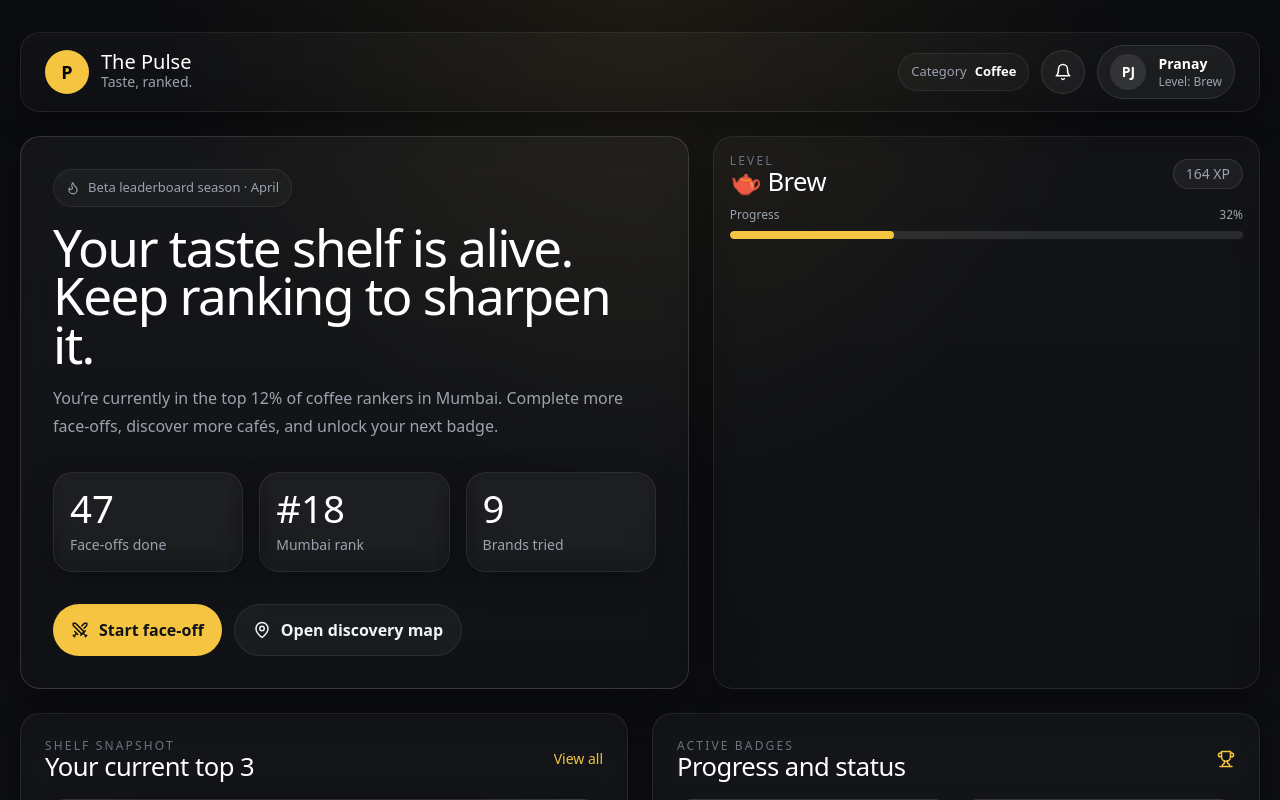
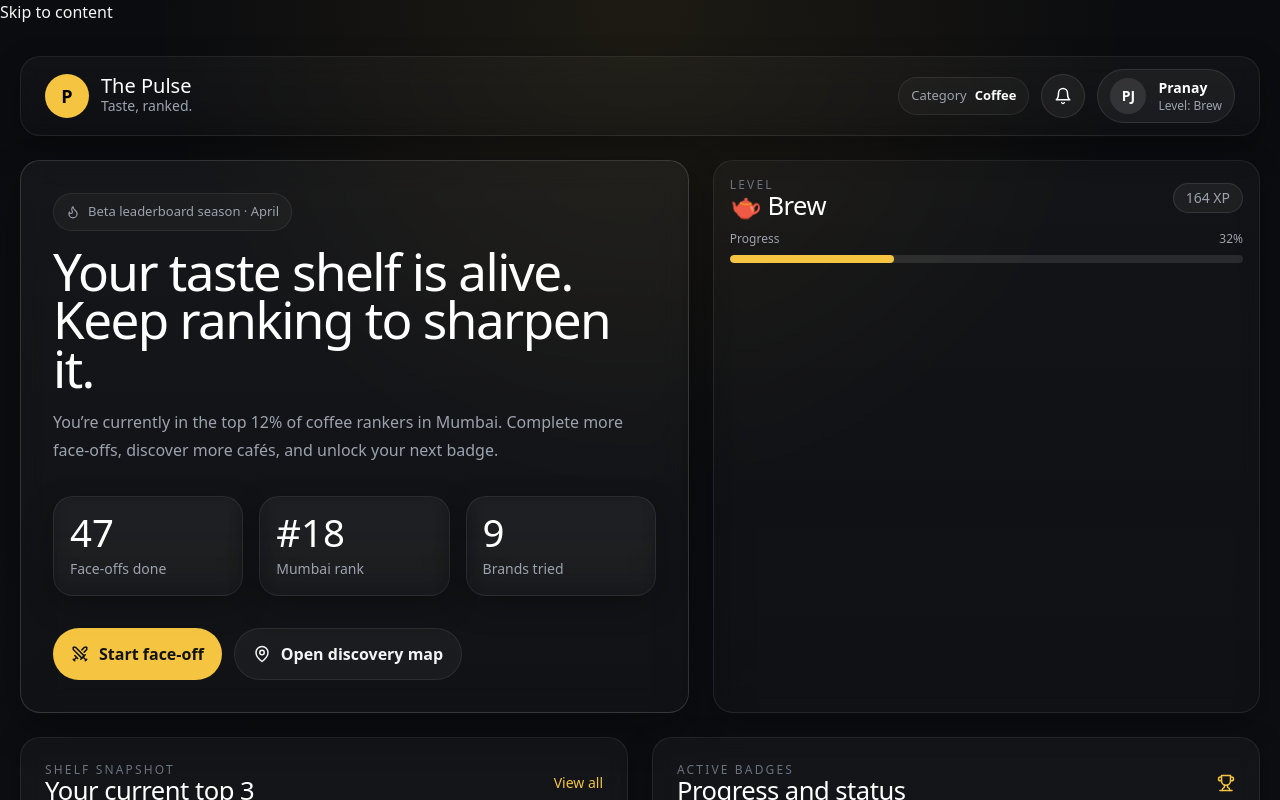
Before and after one commit to pranayj02/the-pulse, a Next.js app: page / in a window 1280 px wide. Shown: the top 800 px of the page. Built offline with nearby package versions, Linux system fonts and the light colour scheme; a web font is replaced by a local one.

Commit message:
Update layout.tsx to match global layout

```diff
--- a/app/layout.tsx
+++ b/app/layout.tsx
@@ -4,7 +4,8 @@ import { Toaster } from 'react-hot-toast'
 
 export const metadata: Metadata = {
   title: 'The Pulse',
-  description: 'Rank your favourite brands, build your shelf, and discover your taste graph.',
+  description:
+    'Rank your favourite brands, build your shelf, and discover your taste graph.',
 }
 
 export default function RootLayout({
@@ -15,38 +16,13 @@ export default function RootLayout({
   return (
     <html lang="en">
       <body>
-        <a
-          href="#main-content"
-          style={{
-            position: 'absolute',
-            left: '-9999px',
-            top: 'auto',
-            width: '1px',
-            height: '1px',
-            overflow: 'hidden',
-          }}
-          onFocus={(e) => {
-            e.currentTarget.style.left = '16px'
-            e.currentTarget.style.top = '16px'
-            e.currentTarget.style.width = 'auto'
-            e.currentTarget.style.height = 'auto'
-            e.currentTarget.style.padding = '10px 14px'
-            e.currentTarget.style.background = '#f5c542'
-            e.currentTarget.style.color = '#111315'
-            e.currentTarget.style.borderRadius = '999px'
-            e.currentTarget.style.zIndex = '9999'
-          }}
-          onBlur={(e) => {
-            e.currentTarget.style.left = '-9999px'
-            e.currentTarget.style.width = '1px'
-            e.currentTarget.style.height = '1px'
-            e.currentTarget.style.padding = '0'
-          }}
-        >
+        <a href="#main-content" className="skip-link">
           Skip to content
         </a>
 
-        {children}
+        <main id="main-content">
+          {children}
+        </main>
 
         <Toaster
           position="top-center"
```
